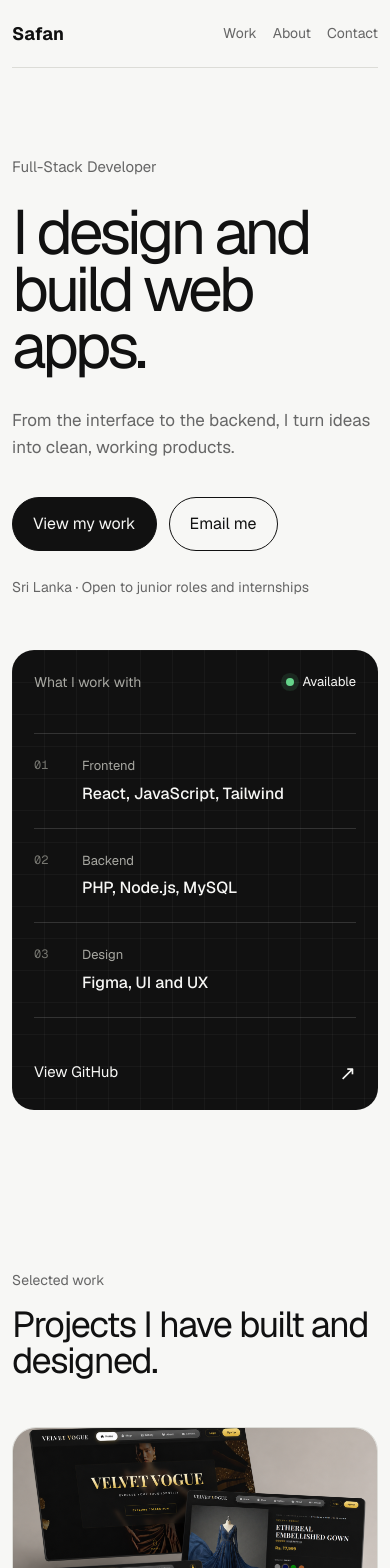
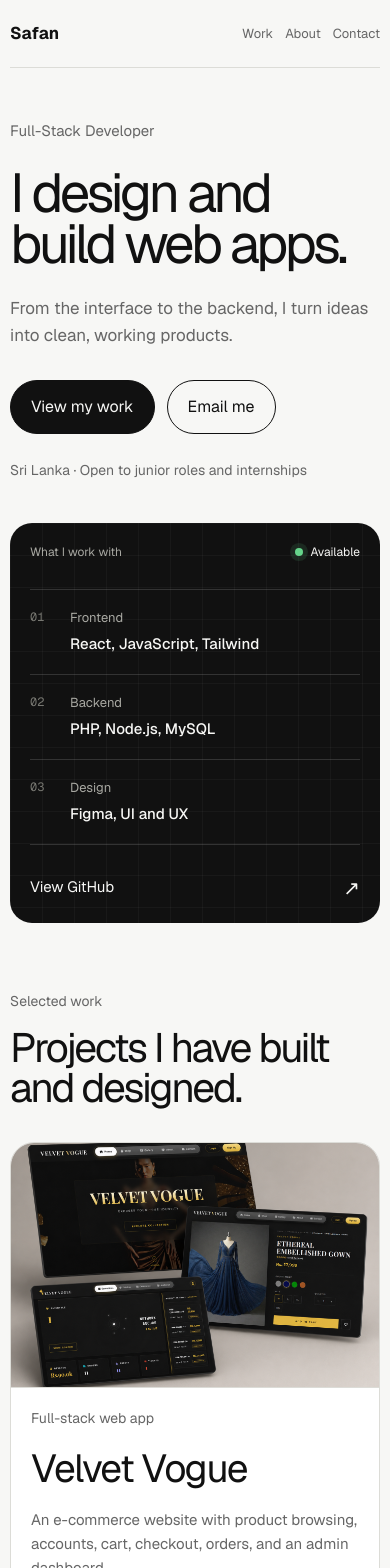
Before and after one commit to SafanDev/portfolio, a Next.js app: page / in a window 390 px wide. Shown: the top 1568 px of the page. Built offline with nearby package versions, Linux system fonts and the light colour scheme.

Commit message:
Fix mobile layout

```diff
--- a/src/app/globals.css
+++ b/src/app/globals.css
@@ -13,15 +13,29 @@
 }
 
 html {
+  max-width: 100%;
+  overflow-x: clip;
   scroll-behavior: smooth;
 }
 
 body {
+  max-width: 100%;
   margin: 0;
+  overflow-x: clip;
   background: var(--background);
   color: var(--foreground);
   font-family: var(--font-geist-sans), Arial, Helvetica, sans-serif;
   -webkit-font-smoothing: antialiased;
+}
+
+main {
+  width: 100%;
+  overflow-x: clip;
+}
+
+img,
+svg {
+  max-width: 100%;
 }
 
 a {
@@ -35,6 +49,13 @@ textarea {
   font: inherit;
 }
 
+h1,
+h2,
+h3,
+p {
+  overflow-wrap: break-word;
+}
+
 .site-header {
   width: min(1200px, calc(100% - 40px));
   height: 80px;
@@ -46,6 +67,7 @@ textarea {
 }
 
 .site-name {
+  flex-shrink: 0;
   font-size: 18px;
   font-weight: 700;
 }
@@ -79,6 +101,18 @@ main > section {
   gap: clamp(48px, 7vw, 100px);
   padding-top: 72px;
   padding-bottom: 72px;
+}
+
+.hero-copy,
+.hero-proof,
+.section-heading,
+.project-grid,
+.project-card,
+.project-content,
+.about-content,
+.skills,
+.contact-content {
+  min-width: 0;
 }
 
 .hero-copy {
@@ -139,6 +173,7 @@ h1 {
 }
 
 .hero-proof {
+  width: 100%;
   min-height: 430px;
   padding: 28px;
   color: var(--background);
@@ -174,6 +209,7 @@ h1 {
 }
 
 .proof-heading > span {
+  flex-shrink: 0;
   display: flex;
   align-items: center;
   gap: 8px;
@@ -193,8 +229,9 @@ h1 {
 }
 
 .proof-item {
+  min-width: 0;
   display: grid;
-  grid-template-columns: 40px 1fr;
+  grid-template-columns: 40px minmax(0, 1fr);
   gap: 16px;
   padding: 22px 0;
   border-top: 1px solid rgba(255, 255, 255, 0.14);
@@ -217,18 +254,23 @@ h1 {
 }
 
 .proof-item strong {
+  display: block;
+  min-width: 0;
   font-size: 16px;
   font-weight: 500;
+  overflow-wrap: anywhere;
 }
 
 .hero-proof > a {
   display: flex;
   align-items: center;
   justify-content: space-between;
+  gap: 20px;
   font-size: 15px;
 }
 
 .hero-proof > a span {
+  flex-shrink: 0;
   font-size: 20px;
   transition: transform 160ms ease;
 }
@@ -244,6 +286,7 @@ h2 {
 }
 
 .section-heading {
+  width: 100%;
   max-width: 720px;
   margin-bottom: 48px;
 }
@@ -255,18 +298,21 @@ h2 {
 }
 
 .section-heading h2 {
+  width: 100%;
   margin: 0;
   font-size: clamp(36px, 6vw, 72px);
   line-height: 1;
 }
 
 .project-grid {
+  width: 100%;
   display: grid;
   grid-template-columns: repeat(2, minmax(0, 1fr));
   gap: 20px;
 }
 
 .project-card {
+  width: 100%;
   overflow: hidden;
   background: var(--surface);
   border: 1px solid var(--border);
@@ -379,12 +425,13 @@ h2 {
 .skills {
   grid-column: 1 / -1;
   display: grid;
-  grid-template-columns: repeat(3, 1fr);
+  grid-template-columns: repeat(3, minmax(0, 1fr));
   gap: 16px;
   margin-top: 24px;
 }
 
 .skills > div {
+  min-width: 0;
   padding: 24px;
   background: var(--surface);
   border: 1px solid var(--border);
@@ -408,9 +455,10 @@ h2 {
 
 .contact-content {
   display: grid;
-  grid-template-columns: 1.3fr 1fr;
+  grid-template-columns: minmax(0, 1.3fr) minmax(0, 1fr);
   gap: 48px;
   padding: 64px;
+  overflow: hidden;
   background: var(--foreground);
   color: var(--background);
   border-radius: 28px;
@@ -428,6 +476,7 @@ h2 {
 }
 
 .contact-content > div:last-child {
+  min-width: 0;
   display: flex;
   flex-direction: column;
   align-items: flex-start;
@@ -443,10 +492,12 @@ h2 {
 }
 
 .contact-content a {
+  max-width: 100%;
   margin-top: 12px;
   padding-bottom: 4px;
   border-bottom: 1px solid currentColor;
   font-size: 17px;
+  overflow-wrap: anywhere;
   transition: opacity 160ms ease;
 }
 
@@ -469,18 +520,23 @@ footer p {
 @media (max-width: 900px) {
   .hero {
     min-height: auto;
-    grid-template-columns: 1fr;
-    gap: 52px;
-    padding-top: 88px;
-    padding-bottom: 88px;
+    grid-template-columns: minmax(0, 1fr);
+    gap: 42px;
+    padding-top: 72px;
+    padding-bottom: 28px;
   }
 
   .hero-copy {
+    width: 100%;
     max-width: 760px;
   }
 
   .hero-proof {
     min-height: 390px;
+  }
+
+  #work {
+    padding-top: 52px;
   }
 }
 
@@ -500,28 +556,51 @@ footer p {
 
   main > section {
     width: min(100% - 24px, 1200px);
-    padding: 72px 0;
+    padding: 68px 0;
+  }
+
+  .hero {
+    padding-top: 64px;
+    padding-bottom: 24px;
+  }
+
+  #work {
+    padding-top: 44px;
+  }
+
+  .section-heading {
+    margin-bottom: 34px;
+  }
+
+  .section-heading h2 {
+    font-size: clamp(36px, 11vw, 54px);
+    line-height: 0.98;
+    letter-spacing: -0.055em;
   }
 
   .project-grid {
-    grid-template-columns: 1fr;
+    grid-template-columns: minmax(0, 1fr);
   }
 
   .project-content {
     padding: 24px;
   }
 
+  .project-card h3 {
+    font-size: clamp(32px, 10vw, 42px);
+  }
+
   .about-content {
-    grid-template-columns: 1fr;
+    grid-template-columns: minmax(0, 1fr);
     gap: 24px;
   }
 
   .skills {
-    grid-template-columns: 1fr;
+    grid-template-columns: minmax(0, 1fr);
   }
 
   .contact-content {
-    grid-template-columns: 1fr;
+    grid-template-columns: minmax(0, 1fr);
     gap: 48px;
     padding: 32px 24px;
   }
@@ -533,15 +612,21 @@ footer p {
 
 @media (max-width: 600px) {
   h1 {
-    font-size: clamp(54px, 16vw, 76px);
+    font-size: clamp(50px, 15vw, 68px);
+    line-height: 0.94;
   }
 
   .hero-description {
+    margin-top: 26px;
     font-size: 17px;
   }
 
+  .hero-actions {
+    margin-top: 30px;
+  }
+
   .hero-proof {
-    min-height: 370px;
+    min-height: 350px;
     padding: 22px;
     border-radius: 22px;
   }
@@ -550,8 +635,99 @@ footer p {
     align-items: flex-start;
   }
 
+  .proof-list {
+    margin: 28px 0;
+  }
+
   .proof-item {
-    grid-template-columns: 32px 1fr;
+    grid-template-columns: 30px minmax(0, 1fr);
+    gap: 10px;
+    padding: 18px 0;
+  }
+
+  .proof-item strong {
+    font-size: 15px;
+  }
+
+  .project-image {
+    aspect-ratio: 3 / 2;
+  }
+
+  .project-description {
+    font-size: 15px;
+  }
+
+  .about-content > p {
+    font-size: 17px;
+  }
+
+  .contact-content h2 {
+    font-size: clamp(40px, 12vw, 58px);
+    line-height: 1;
+  }
+}
+
+@media (max-width: 420px) {
+  .site-header,
+  main > section {
+    width: calc(100% - 20px);
+  }
+
+  .site-name {
+    font-size: 17px;
+  }
+
+  nav {
+    gap: 12px;
+  }
+
+  nav a {
+    font-size: 13px;
+  }
+
+  .hero {
+    padding-top: 52px;
+  }
+
+  h1 {
+    font-size: clamp(46px, 14vw, 60px);
+  }
+
+  .hero-actions {
+    width: 100%;
+  }
+
+  .hero-actions a {
+    text-align: center;
+  }
+
+  .hero-proof {
+    padding: 20px;
+  }
+
+  .proof-heading {
+    gap: 12px;
+  }
+
+  .proof-heading > p,
+  .proof-heading > span {
+    font-size: 12px;
+  }
+
+  .section-heading h2 {
+    font-size: clamp(34px, 10.5vw, 46px);
+  }
+
+  .project-content {
+    padding: 20px;
+  }
+
+  .skills > div {
+    padding: 21px;
+  }
+
+  .contact-content {
+    padding: 28px 20px;
   }
 }
 
```
